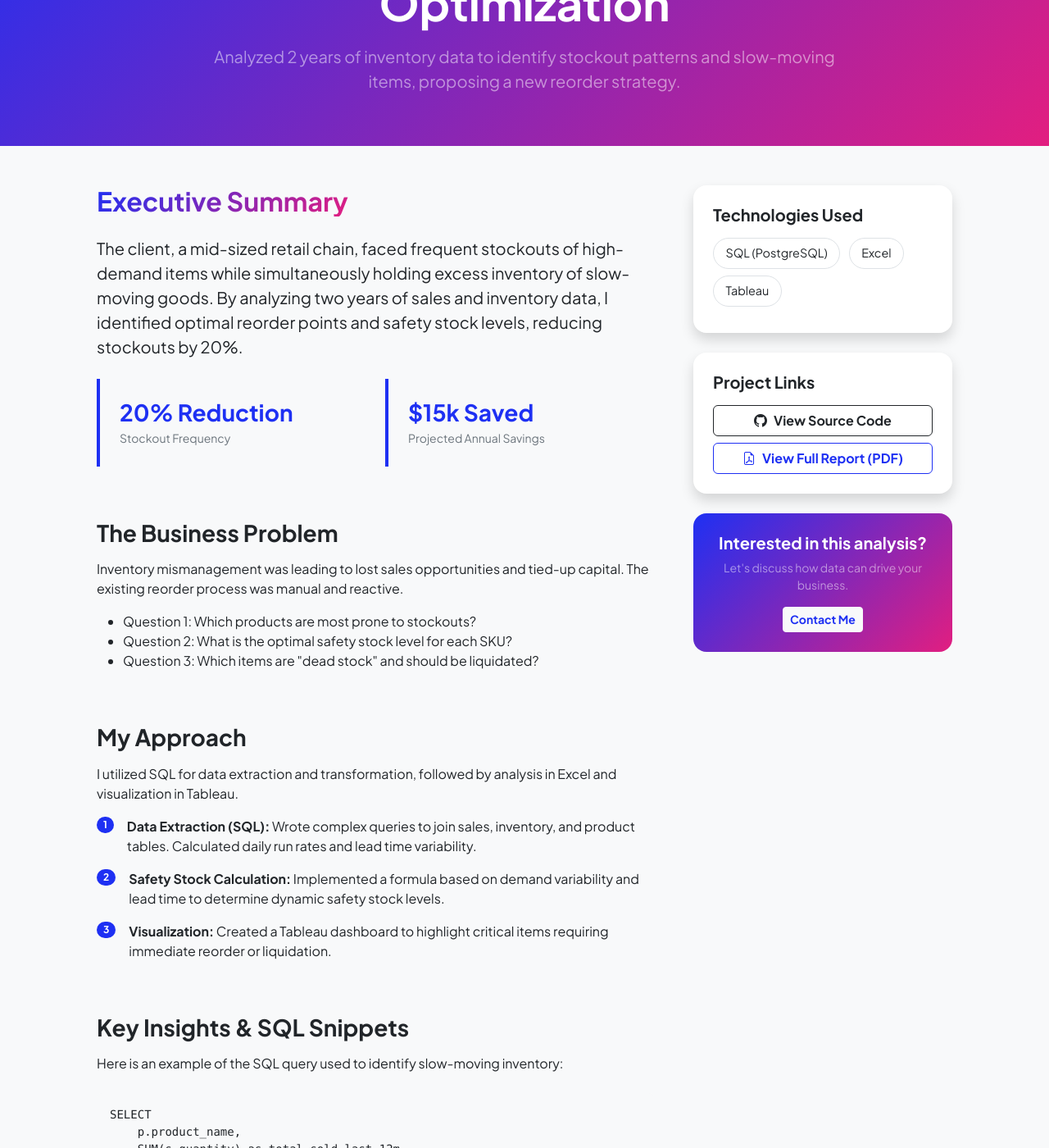
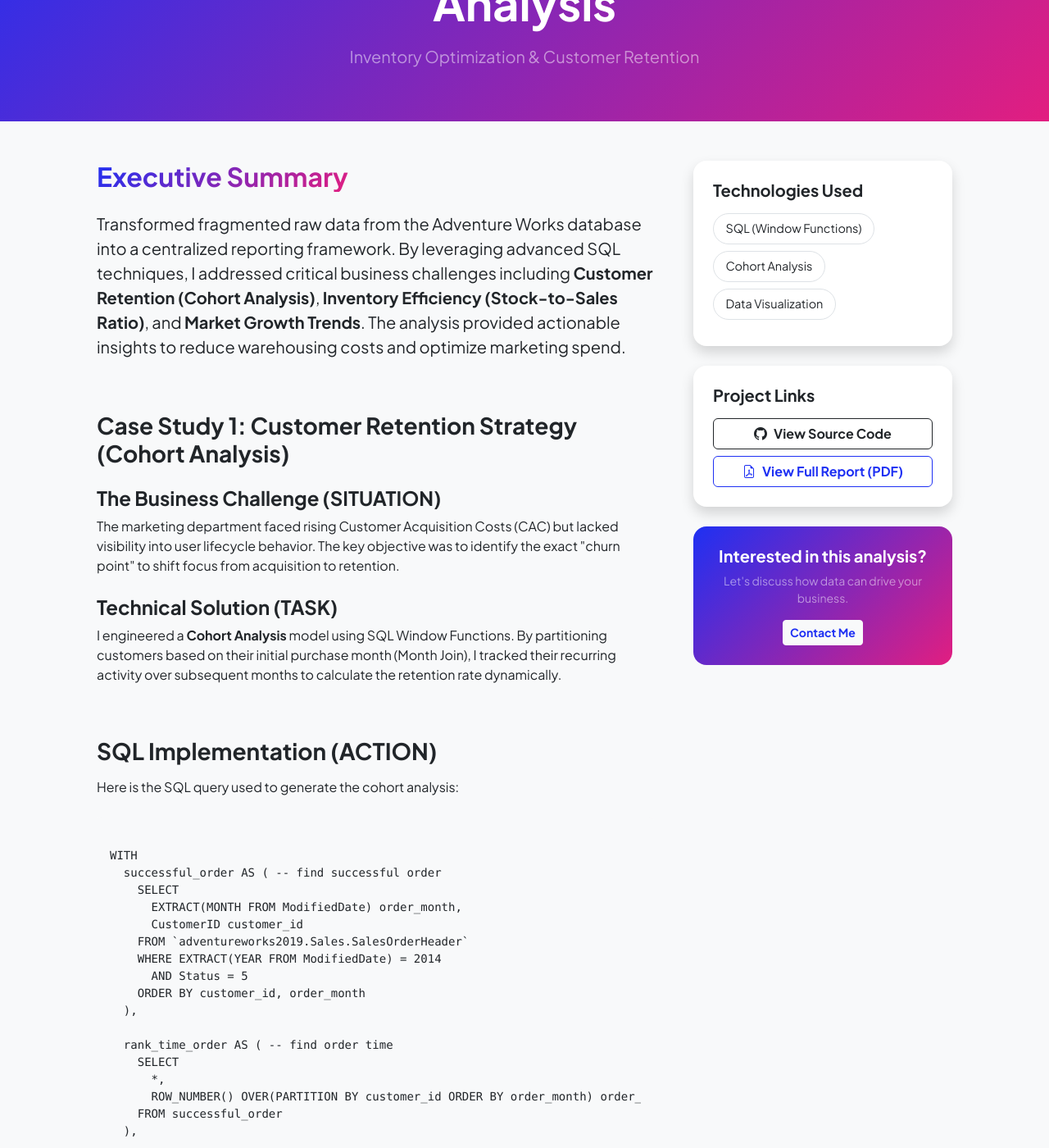
Before and after one commit to hdangnguyen/hdangnguyen.github.io, a Jekyll site: the page built from projects/retail-inventory-optimization.md, in a window 1280 px wide and 1400 px high, scrolled down 273 px. Shown: the whole window at 82% size. Built offline with Jekyll 4.4.1, drawn with Linux system fonts in a browser that asks for light colours; some of the changed text lies outside the part shown.

Commit message:
Update Retail Inventory project with new Business Performance Analysis content

```diff
--- a/projects/retail-inventory-optimization.md
+++ b/projects/retail-inventory-optimization.md
@@ -1,108 +1,108 @@
 ---
 layout: project
-title: Retail Inventory Optimization
-category: Data Cleaning & Analysis
-subtitle: Analyzed 2 years of inventory data to identify stockout patterns and slow-moving items, proposing a new reorder strategy.
-description: Retail Inventory Optimization using SQL
+title: Business Performance Analysis
+subtitle: Inventory Optimization & Customer Retention
+category: SQL & Cohort Analysis
+description: Transformed fragmented raw data from the Adventure Works database into a centralized reporting framework.
 technologies:
-  - SQL (PostgreSQL)
-  - Excel
-  - Tableau
+  - SQL (Window Functions)
+  - Cohort Analysis
+  - Data Visualization
 source_url: "#!"
 report_url: "#!"
 ---
 
-<!-- 1. Executive Summary -->
+<!-- Executive Summary -->
 <div class="case-study-section">
     <h2 class="fw-bolder text-gradient d-inline-block mb-4">Executive Summary</h2>
-    <p class="fs-5 mb-4">The client, a mid-sized retail chain, faced frequent stockouts of high-demand items
-        while simultaneously holding excess inventory of slow-moving goods. By analyzing two years of sales
-        and inventory data, I identified optimal reorder points and safety stock levels, reducing stockouts by 20%.</p>
+    <p class="fs-5 mb-4">Transformed fragmented raw data from the Adventure Works database into a centralized reporting framework. By leveraging advanced SQL techniques, I addressed critical business challenges including <strong>Customer Retention (Cohort Analysis)</strong>, <strong>Inventory Efficiency (Stock-to-Sales Ratio)</strong>, and <strong>Market Growth Trends</strong>. The analysis provided actionable insights to reduce warehousing costs and optimize marketing spend.</p>
+</div>
 
-    <!-- Key Metrics Grid -->
-    <div class="row g-4 mb-4">
-        <div class="col-md-6">
-            <div class="metric-card">
-                <h3 class="fw-bold text-primary mb-1">20% Reduction</h3>
-                <div class="small text-muted">Stockout Frequency</div>
-            </div>
-        </div>
-        <div class="col-md-6">
-            <div class="metric-card">
-                <h3 class="fw-bold text-primary mb-1">$15k Saved</h3>
-                <div class="small text-muted">Projected Annual Savings</div>
-            </div>
+<!-- Case Study 1: Situation -->
+<div class="case-study-section">
+    <h3 class="fw-bold mb-3">Case Study 1: Customer Retention Strategy (Cohort Analysis)</h3>
+    <h4 class="fw-bold mt-4 mb-2">The Business Challenge (SITUATION)</h4>
+    <p>The marketing department faced rising Customer Acquisition Costs (CAC) but lacked visibility into user lifecycle behavior. The key objective was to identify the exact "churn point" to shift focus from acquisition to retention.</p>
+
+    <h4 class="fw-bold mt-4 mb-2">Technical Solution (TASK)</h4>
+    <p>I engineered a <strong>Cohort Analysis</strong> model using SQL Window Functions. By partitioning customers based on their initial purchase month (Month Join), I tracked their recurring activity over subsequent months to calculate the retention rate dynamically.</p>
+</div>
+
+<!-- SQL Action -->
+<div class="case-study-section">
+    <h3 class="fw-bold mb-3">SQL Implementation (ACTION)</h3>
+    <p class="mb-4">Here is the SQL query used to generate the cohort analysis:</p>
+    <div class="card bg-light border-0 mb-4">
+        <div class="card-body">
+<pre class="m-0"><code>
+WITH
+  successful_order AS ( -- find successful order
+    SELECT
+      EXTRACT(MONTH FROM ModifiedDate) order_month,
+      CustomerID customer_id
+    FROM `adventureworks2019.Sales.SalesOrderHeader`
+    WHERE EXTRACT(YEAR FROM ModifiedDate) = 2014
+      AND Status = 5
+    ORDER BY customer_id, order_month
+  ),
+
+  rank_time_order AS ( -- find order time
+    SELECT
+      *,
+      ROW_NUMBER() OVER(PARTITION BY customer_id ORDER BY order_month) order_time
+    FROM successful_order
+  ),
+
+  frist_order AS ( -- find first order
+    SELECT
+      order_month AS month_join,
+      customer_id
+    FROM rank_time_order
+    WHERE order_time = 1
+  ),
+
+  find_month_diff AS ( -- join & find month_diff
+    SELECT
+      distinct order_month,
+      month_join,
+      a.customer_id,
+      (order_month - month_join) month_diff_num
+    FROM successful_order a
+    INNER JOIN frist_order b
+      ON a.customer_id = b.customer_id
+    ORDER BY month_join, order_month
+  )
+
+SELECT -- format & count
+  month_join,
+  CONCAT('M-',month_diff_num) month_diff,
+  COUNT(customer_id) customer_count
+FROM find_month_diff
+GROUP BY month_join, CONCAT('M-',month_diff_num)
+ORDER BY month_join, month_diff
+</code></pre>
         </div>
     </div>
 </div>
 
-<!-- 2. Business Problem -->
+<!-- Key Insights & Recommendations -->
 <div class="case-study-section">
-    <h3 class="fw-bold mb-3">The Business Problem</h3>
-    <p>Inventory mismanagement was leading to lost sales opportunities and tied-up capital. The existing reorder process was manual and reactive.</p>
+    <h3 class="fw-bold mb-3">Key Data Insights</h3>
     <ul>
-        <li>Question 1: Which products are most prone to stockouts?</li>
-        <li>Question 2: What is the optimal safety stock level for each SKU?</li>
-        <li>Question 3: Which items are "dead stock" and should be liquidated?</li>
+        <li class="mb-2"><strong>The "One-and-Done" Problem:</strong> The data reveals a critical retention failure immediately after acquisition. Across all cohorts, <strong>< 5%</strong> of customers return for a second purchase in Month 1 (M-1). Furthermore, retention quality is degrading, dropping from <strong>3.8%</strong> in the January cohort to just <strong>1.1%</strong> in the June cohort.</li>
+        <li class="mb-2"><strong>The "90-Day Resurrection" Pattern:</strong> Despite the initial churn, a significant behavioral anomaly was detected in Q1 cohorts. Customers acquired in Jan/Feb showed a <strong>300% spike in activity at Month 3</strong> (jumping from ~4% in M-2 to <strong>12-13%</strong> in M-3). This indicates a strong quarterly cyclical demand (likely maintenance or seasonal upgrades) specific to early-year buyers.</li>
     </ul>
-</div>
 
-<!-- 3. Methodology & Approach -->
-<div class="case-study-section">
-    <h3 class="fw-bold mb-3">My Approach</h3>
-    <p>I utilized SQL for data extraction and transformation, followed by analysis in Excel and visualization in Tableau.</p>
+    <h3 class="fw-bold mb-3 mt-5">Strategic Recommendations</h3>
+     <div class="alert alert-light border-start border-primary border-4" role="alert">
+        <h5 class="alert-heading fw-bold"><i class="bi bi-lightbulb-fill text-warning me-2"></i>Fix the Onboarding Experience (Day 0-30)</h5>
+        <p class="mb-2">The steep drop-off at M-1 indicates a lack of post-purchase engagement.</p>
+        <p class="mb-0"><strong>Action:</strong> Implement an automated "Welcome Series" email sequence focusing on product education and setup guides immediately after the first purchase to build habit-forming behavior.</p>
+    </div>
 
-    <div class="d-flex align-items-start mb-3">
-        <span class="badge bg-primary rounded-pill me-3 px-2 py-1">1</span>
-        <div>
-            <strong>Data Extraction (SQL):</strong> Wrote complex queries to join sales, inventory, and product tables. Calculated daily run rates and lead time variability.
-        </div>
-    </div>
-    <div class="d-flex align-items-start mb-3">
-        <span class="badge bg-primary rounded-pill me-3 px-2 py-1">2</span>
-        <div>
-            <strong>Safety Stock Calculation:</strong> Implemented a formula based on demand variability and lead time to determine dynamic safety stock levels.
-        </div>
-    </div>
-    <div class="d-flex align-items-start mb-3">
-        <span class="badge bg-primary rounded-pill me-3 px-2 py-1">3</span>
-        <div>
-            <strong>Visualization:</strong> Created a Tableau dashboard to highlight critical items requiring immediate reorder or liquidation.
-        </div>
+    <div class="alert alert-light border-start border-primary border-4 mt-4" role="alert">
+        <h5 class="alert-heading fw-bold"><i class="bi bi-lightbulb-fill text-warning me-2"></i>Automate "Re-stock" Campaigns (Day 85)</h5>
+        <p class="mb-2">Capitalize on the M-3 resurgence.</p>
+        <p class="mb-0"><strong>Action:</strong> Trigger a targeted "Maintenance & Upgrade" promotion exactly <strong>85 days</strong> after the first purchase. This preemptive move captures the high-intent traffic visible in the Jan/Feb cohorts.</p>
     </div>
 </div>
-
-<!-- 4. Key Insights & Visuals -->
-<div class="case-study-section">
-    <h3 class="fw-bold mb-3">Key Insights & SQL Snippets</h3>
-    <p class="mb-4">Here is an example of the SQL query used to identify slow-moving inventory:</p>
-
-    <div class="card bg-light border-0 mb-4">
-        <div class="card-body">
-<pre class="m-0"><code>SELECT
-    p.product_name,
-    SUM(s.quantity) as total_sold_last_12m,
-    i.current_stock
-FROM products p
-JOIN sales s ON p.product_id = s.product_id
-JOIN inventory i ON p.product_id = i.product_id
-WHERE s.sale_date >= DATE_SUB(CURDATE(), INTERVAL 1 YEAR)
-GROUP BY p.product_name, i.current_stock
-HAVING SUM(s.quantity) < 10 AND i.current_stock > 50
-ORDER BY i.current_stock DESC;</code></pre>
-        </div>
-    </div>
-
-    <h5 class="fw-bold">What does this tell us?</h5>
-    <p>This query isolates products that have sold fewer than 10 units in the last year but still have significant stock on hand, flagging them as candidates for clearance sales.</p>
-</div>
-
-<!-- 5. Recommendations -->
-<div class="case-study-section">
-    <h3 class="fw-bold mb-3">Recommendations</h3>
-    <div class="alert alert-light border-start border-primary border-4" role="alert">
-        <h5 class="alert-heading fw-bold"><i
-                class="bi bi-lightbulb-fill text-warning me-2"></i>Actionable Strategy</h5>
-        <p class="mb-0">Implement an automated reorder trigger in the ERP system based on the calculated safety stock levels. Initiate a quarterly clearance sale for identified slow-moving items to free up warehouse space.</p>
-    </div>
-</div>
```
Also changed, not shown: projects.html (+7 -30 lines), projects/retail-inventory-optimization-demo-html.html (deleted, +0 -286 lines).
